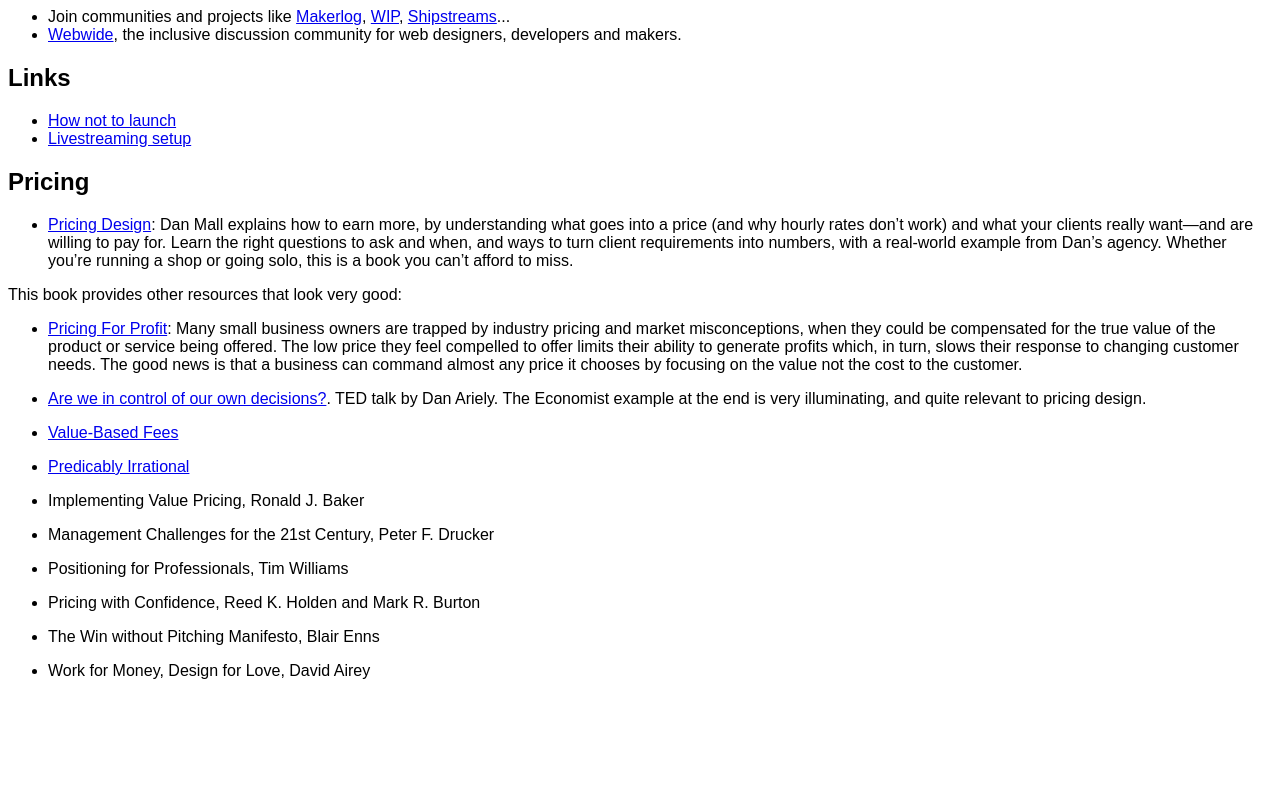
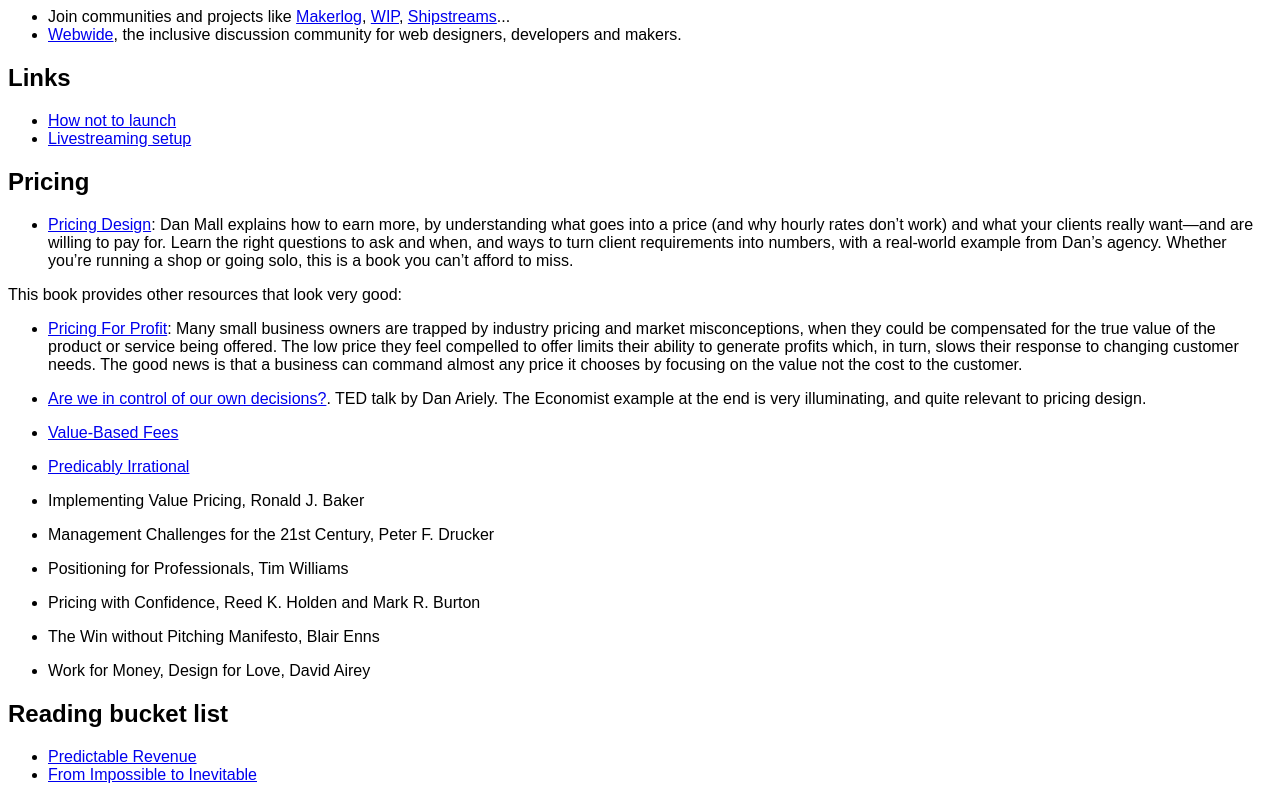
Before and after one commit to raulrpearson/journey-to-maker, a Gatsby site: page / in a window 1280 px wide. Shown: the part 551-1351 px from the top of the page. Before the commit the page ends 1247 px from the top, so only its background shows below. Built offline with nearby package versions, Linux system fonts and the light colour scheme; Gatsby itself is replaced by a stand-in of ours.

Commit message:
Add a couple of books

```diff
--- a/src/pages/index.mdx
+++ b/src/pages/index.mdx
@@ -96,3 +96,9 @@
 - The Win without Pitching Manifesto, Blair Enns
 
 - Work for Money, Design for Love, David Airey
+
+## Reading bucket list
+
+- [Predictable Revenue](https://www.amazon.es/Predictable-Revenue-Business-Practices-Salesforce-com-ebook/dp/B005ERYEGU/)
+- [From Impossible to
+Inevitable](https://www.amazon.es/Impossible-Inevitable-Hyper-Growth-Companies-Predictable-ebook/dp/B07SC4RS1Q/)
```
